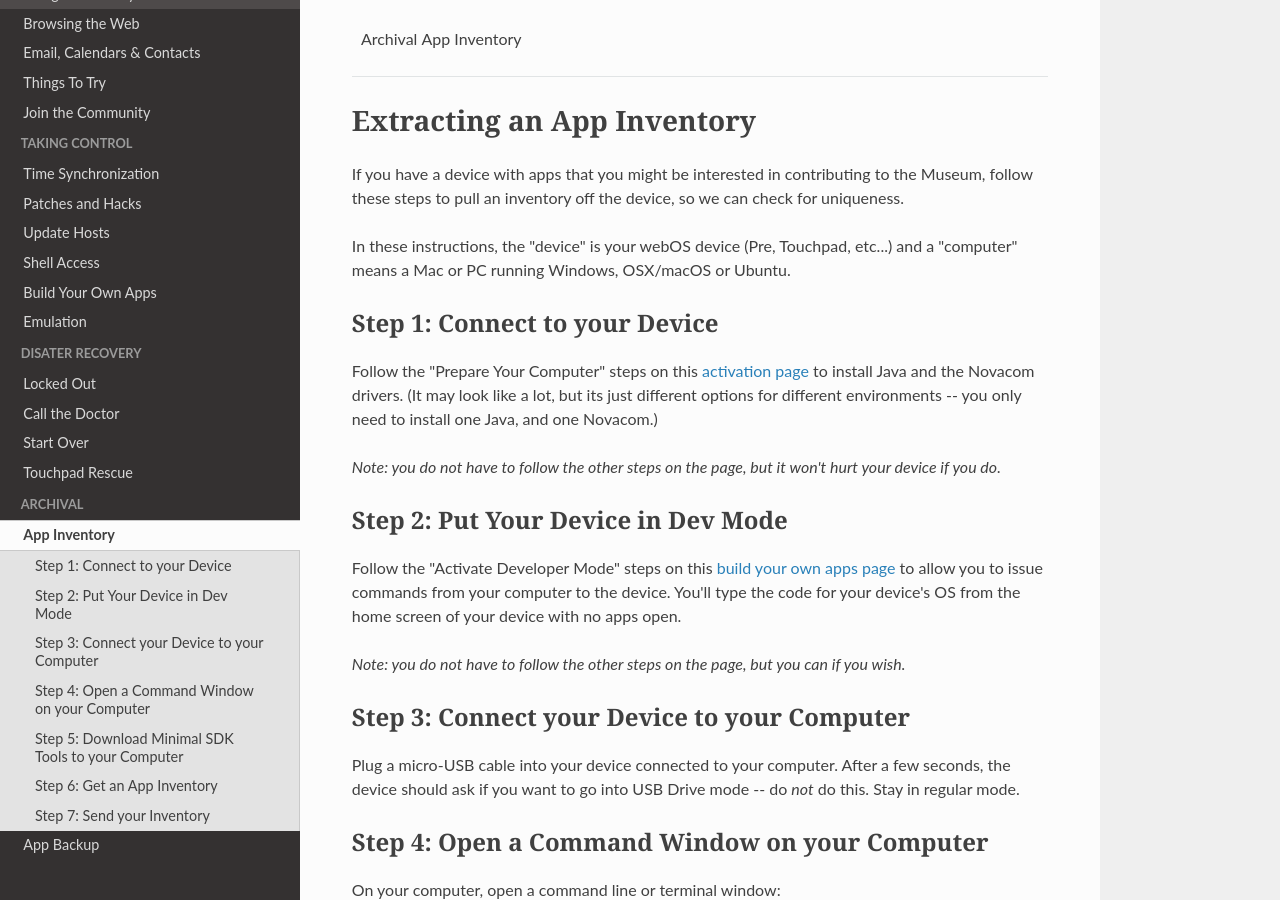
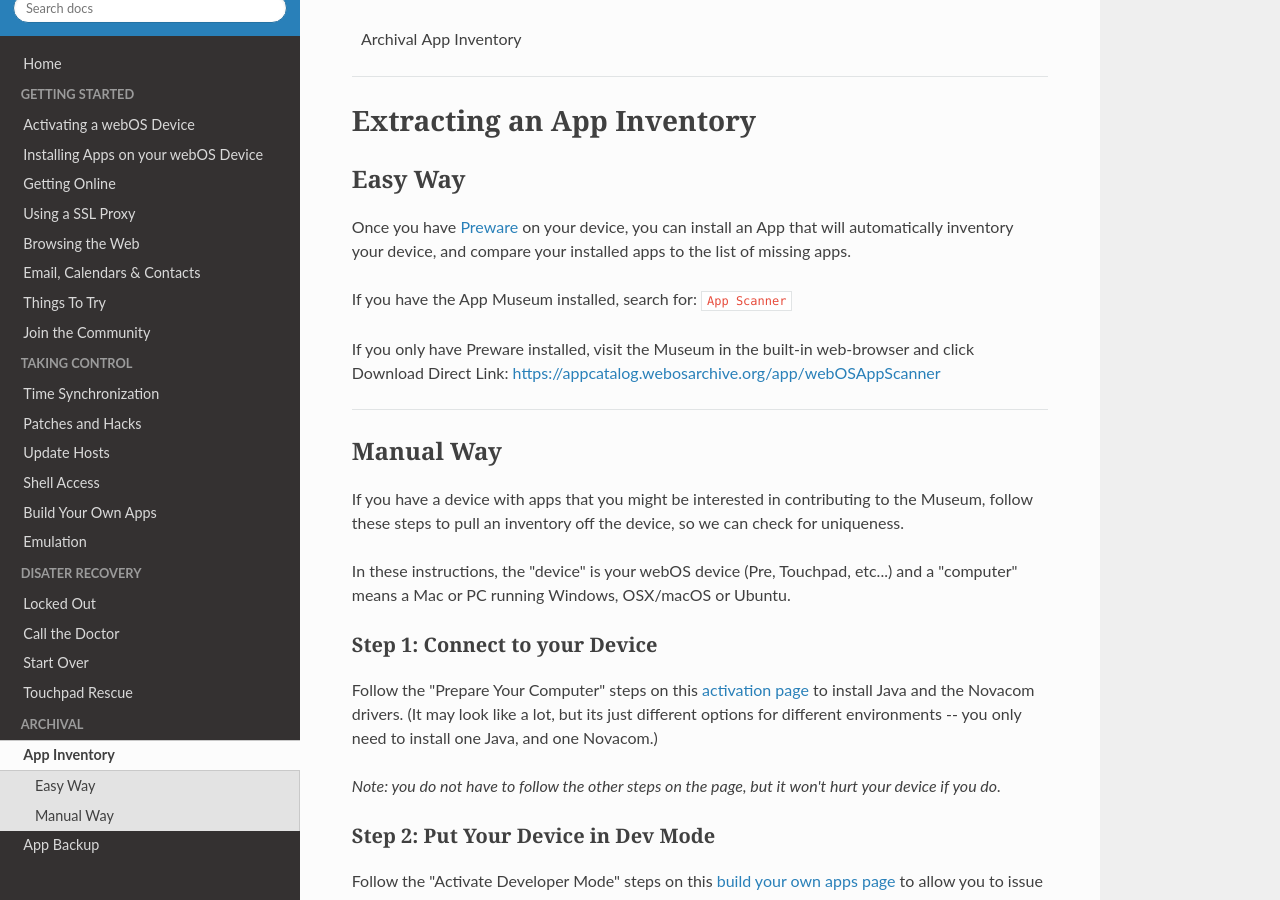
Before and after one commit to webOSArchive/webos-docs, an MkDocs documentation site: the page built from docs/appinventory.md, in a window 1280 px wide and 900 px high. Built offline with MkDocs 1.6.1, drawn with Linux system fonts in a browser that asks for light colours; nearby versions of some CDN libraries; some web fonts are replaced; library files that are not in the unit come from our copies.

Commit message:
add info about app scanner

```diff
--- a/docs/appinventory.md
+++ b/docs/appinventory.md
@@ -1,26 +1,38 @@
 # Extracting an App Inventory
+
+## Easy Way
+
+Once you have [Preware](appstores.md) on your device, you can install an App that will automatically inventory your device, and compare your installed apps to the list of missing apps.
+
+If you have the App Museum installed, search for: `App Scanner`
+
+If you only have Preware installed, visit the Museum in the built-in web-browser and click Download Direct Link: [https://appcatalog.webosarchive.org/app/webOSAppScanner](https://appcatalog.webosarchive.org/app/webOSAppScanner)
+
+---
+
+## Manual Way
 
 If you have a device with apps that you might be interested in contributing to the Museum, follow these steps to pull an inventory off the device, so we can check for uniqueness.
 
 In these instructions, the "device" is your webOS device (Pre, Touchpad, etc...) and a "computer" means a Mac or PC running Windows, OSX/macOS or Ubuntu.
 
-## Step 1: Connect to your Device
+### Step 1: Connect to your Device
 
 Follow the "Prepare Your Computer" steps on this [activation page](activate.md#prepare-your-computer) to install Java and the Novacom drivers. (It may look like a lot, but its just different options for different environments -- you only need to install one Java, and one Novacom.)
 
 *Note: you do not have to follow the other steps on the page, but it won't hurt your device if you do.*
 
-## Step 2: Put Your Device in Dev Mode
+### Step 2: Put Your Device in Dev Mode
 
 Follow the "Activate Developer Mode" steps on this [build your own apps page](sdkpdk.md#activate-developer-mode) to allow you to issue commands from your computer to the device. You'll type the code for your device's OS from the home screen of your device with no apps open.
 
 *Note: you do not have to follow the other steps on the page, but you can if you wish.*
 
-## Step 3: Connect your Device to your Computer
+### Step 3: Connect your Device to your Computer
 
 Plug a micro-USB cable into your device connected to your computer. After a few seconds, the device should ask if you want to go into USB Drive mode -- do *not* do this. Stay in regular mode.
 
-## Step 4: Open a Command Window on your Computer
+### Step 4: Open a Command Window on your Computer
 
 On your computer, open a command line or terminal window:
 
@@ -35,7 +47,7 @@ Now let's find your working directory:
 
 The output will tell you what folder you're working in. Remember this for the next step.
 
-## Step 5: Download Minimal SDK Tools to your Computer
+### Step 5: Download Minimal SDK Tools to your Computer
 
 Download this Java jar file: <a href="https://www.webosarchive.org/activation/webos-tools.jar" target="_blank">https://www.webosarchive.org/activation/webos-tools.jar</a> which contains minimal SDK tools.
 
@@ -43,7 +55,7 @@ Copy, move or save this file into the same folder you found during step 4.
 
 *Note: If you've previously installed the full SDK, you don't need this step.*
 
-## Step 6: Get an App Inventory
+### Step 6: Get an App Inventory
 
 From the command line on your computer opened in step 4, using the Java file downloaded in step 5, and with the device connected to your computer on step 3, you're ready to run this command:
 
@@ -53,7 +65,7 @@ From the command line on your computer opened in step 4, using the Java file dow
 
 If it works, you'll get a list of all the apps installed on your device, including AppId, Version and Title. Copy and paste this list into a text file or message!
 
-## Step 7: Send your Inventory
+### Step 7: Send your Inventory
 
 Contact the [Community](community.md) to share your Inventory.
 
```
